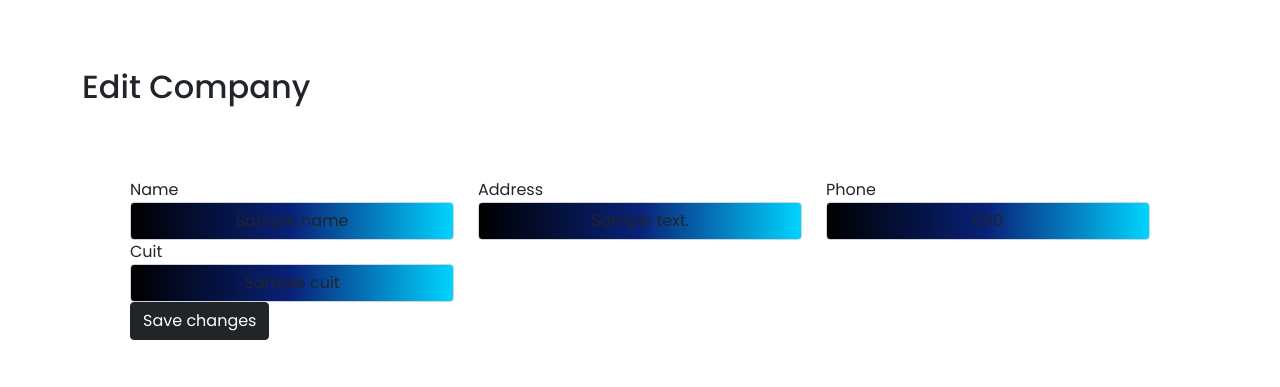
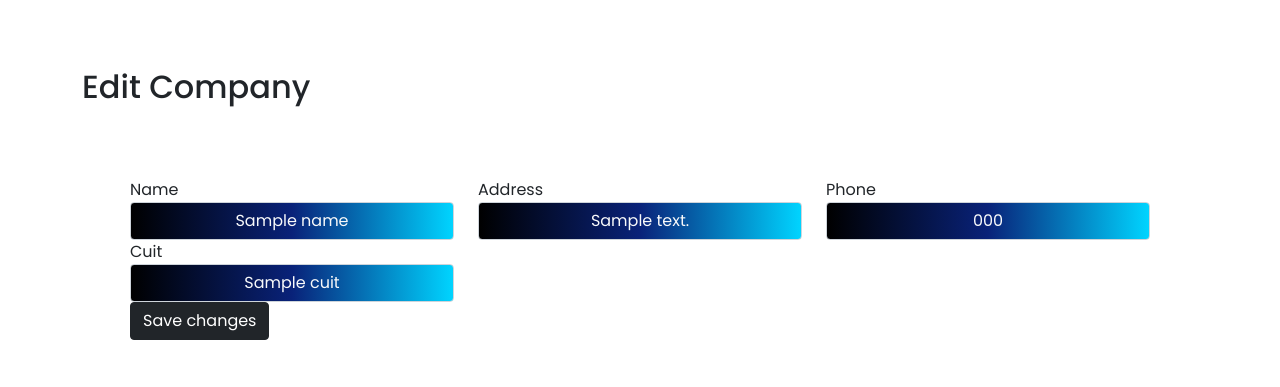
Before and after one commit to echeverriaalex/TP-FINAL-LAB4, a PHP site: template Views/company-edit.php in a window 1280 px wide. Shown: the part 56-443 px from the top of the page. Run offline with PHP 8.4, Linux system fonts and the light colour scheme; the template is opened without the code that fills it: most values are stand-ins (such as "Sample title", 1, 10 or a date in 2020); some libraries are stand-ins or nearby versions.

Commit message:
agrego letras blancas en los inputs

```diff
--- a/Views/company-edit.php
+++ b/Views/company-edit.php
@@ -11,25 +11,25 @@
                               <div class="form-group">
                                    <input type="hidden" name="currentName" value="<?php echo $name; ?>">
                                    <label for="">Name</label>
-                                   <input type="text" name="name" value="<?php echo $name; ?>" class="form-control">
+                                   <input type="text" name="name" value="<?php echo $name; ?>" class="form-control text-light">
                               </div>
                          </div>
                          <div class="col-lg-4">
                               <div class="form-group">
                                    <label for="">Address</label>
-                                   <input type="text" name="address" value="<?php echo $address; ?>" class="form-control">
+                                   <input type="text" name="address" value="<?php echo $address; ?>" class="form-control text-light">
                               </div>
                          </div>
                          <div class="col-lg-4">
                               <div class="form-group">
                                    <label for="">Phone</label>
-                                   <input type="text" name="phone" value="<?php echo $phone ;?>" class="form-control">
+                                   <input type="text" name="phone" value="<?php echo $phone ;?>" class="form-control text-light">
                               </div>
                          </div>
                          <div class="col-lg-4">
                               <div class="form-group">
                                    <label for="">Cuit</label>
-                                   <input type="text" name="cuit" value="<?php echo $cuit; ?>" class="form-control">
+                                   <input type="text" name="cuit" value="<?php echo $cuit; ?>" class="form-control text-light">
                               </div>
                          </div>
                     </div>
```
